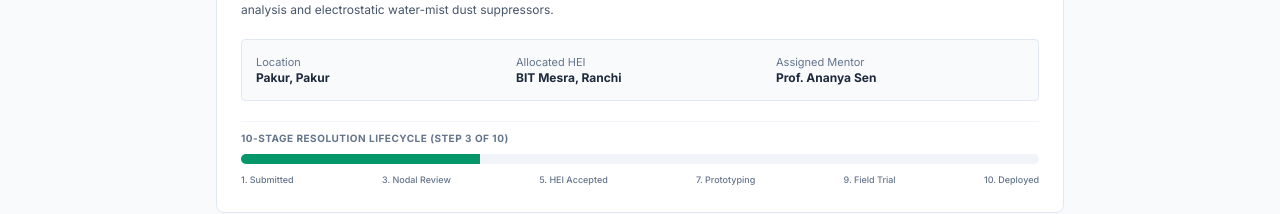
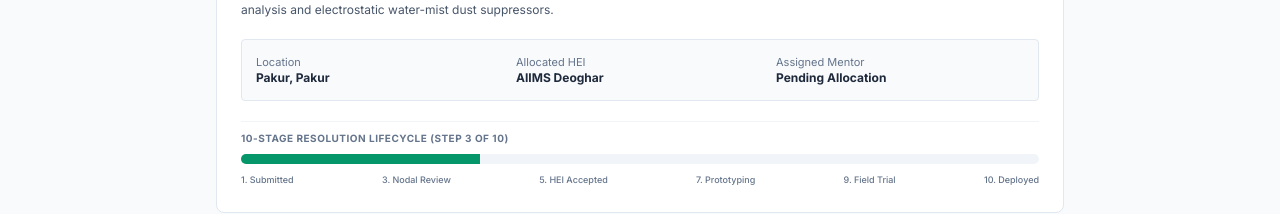
Before and after one commit to hivirathi26-cloud/SIH, a React (Vite) app in the folder apps/web/: page /track in a window 1280 px wide. Shown: the part 449-663 px from the top of the page. Built offline with nearby package versions, Linux system fonts and the light colour scheme.

Commit message:
fix: make AI recommended academic routing card cover text dynamic across all validation portals

```diff
--- a/apps/web/src/pages/portals/CitizenPortalPage.tsx
+++ b/apps/web/src/pages/portals/CitizenPortalPage.tsx
@@ -521,7 +521,7 @@ export const CitizenPortalPage: React.FC = () => {
                     <div className="bg-emerald-50/70 border border-emerald-300 p-3 rounded text-xs flex items-center space-x-2.5">
                       <Briefcase className="w-4 h-4 text-emerald-800 shrink-0" />
                       <div className="text-emerald-950">
-                        <strong>Milestone Update:</strong> Bilateral MoU executed with <strong>Tata Steel CSR Foundation</strong>. R&D grant funds committed. Multi-disciplinary student team active in BIT Mesra laboratory prototyping.
+                        <strong>Milestone Update:</strong> Bilateral MoU executed with <strong>Tata Steel CSR Foundation</strong>. R&D grant funds committed. Multi-disciplinary student team active in {p.assignedUniversityName || "partner university"} laboratory prototyping.
                       </div>
                     </div>
                   )}
--- a/apps/web/src/pages/portals/FacultyPortalPage.tsx
+++ b/apps/web/src/pages/portals/FacultyPortalPage.tsx
@@ -990,7 +990,7 @@ export const FacultyPortalPage: React.FC = () => {
                   <div className="flex flex-col sm:flex-row sm:items-center justify-between gap-2 pb-2 border-b border-slate-100">
                     <div>
                       <span className="font-mono text-slate-500 text-[11px] block">
-                        Project: {targetProp?.title || "BIT Mesra Research Cohort"}
+                        Project: {targetProp?.title || (eco?.shortName ? `${eco.shortName} Research Cohort` : "University Research Cohort")}
                       </span>
                       <h4 className="font-heading font-bold text-slate-900 text-sm mt-0.5">
                         {m.displayName}
--- a/apps/web/src/pages/portals/GovtAdminPortalPage.tsx
+++ b/apps/web/src/pages/portals/GovtAdminPortalPage.tsx
@@ -7,6 +7,7 @@ import { AnalyticsCharts } from "../../components/analytics/AnalyticsCharts";
 import { ExplainableAIModal } from "../../components/ai/ExplainableAIModal";
 import { BlockchainLedgerModal } from "../../components/lifecycle/BlockchainLedgerModal";
 import { StatusPill } from "../../components/common/StatusPill";
+import { getAiRoutingRecommendations, UNIVERSITY_ECOSYSTEMS } from "../../data/universityEcosystems";
 import {
   BarChart3,
   ShieldCheck,
@@ -161,7 +162,40 @@ export const GovtAdminPortalPage: React.FC = () => {
           </div>
 
           <div className="space-y-3">
-            {pendingValidation.map((p) => (
+            {pendingValidation.map((p) => {
+              const recs = getAiRoutingRecommendations(p.category, p.title, p.description, p.district);
+              const isHealth =
+                p.category === "Healthcare & MedTech" ||
+                `${p.title} ${p.description}`.toLowerCase().includes("fever") ||
+                `${p.title} ${p.description}`.toLowerCase().includes("flew") ||
+                `${p.title} ${p.description}`.toLowerCase().includes("flu") ||
+                `${p.title} ${p.description}`.toLowerCase().includes("virus");
+
+              const isMining =
+                p.category === "Environment & Mining Remediation" ||
+                `${p.title} ${p.description}`.toLowerCase().includes("coal") ||
+                `${p.title} ${p.description}`.toLowerCase().includes("mining");
+
+              const topMatch = (() => {
+                if (p.aiExplanation?.suggestedUniversities && p.aiExplanation.suggestedUniversities.length > 0) {
+                  const existingTop = p.aiExplanation.suggestedUniversities[0];
+                  if (isHealth && existingTop.universityId !== "univ-aiims-deoghar") {
+                    return recs[0];
+                  }
+                  if (isMining && existingTop.universityId !== "univ-iit-dhanbad") {
+                    return recs[0];
+                  }
+                  return existingTop;
+                }
+                return recs[0];
+              })();
+
+              const domainBadge =
+                UNIVERSITY_ECOSYSTEMS[topMatch.universityId]?.domainName || p.category;
+
+              const matchPct = Math.round(topMatch.score > 1 ? topMatch.score : topMatch.score * 100);
+
+              return (
                 <div key={p.id} className="bg-white p-5 rounded-lg border border-slate-200 shadow-xs space-y-3">
                   <div className="flex justify-between items-start pb-2 border-b border-slate-100">
                     <div className="flex items-center space-x-2">
@@ -180,22 +214,30 @@ export const GovtAdminPortalPage: React.FC = () => {
                     <p className="text-slate-600 mt-1 leading-relaxed">{p.description}</p>
                   </div>
 
-                <div className="bg-blue-50/60 p-3 rounded border border-blue-100 flex items-center justify-between">
+                  <div className="bg-blue-50/60 p-3 rounded border border-blue-100 flex flex-col sm:flex-row sm:items-center justify-between gap-3">
                     <div>
-                    <span className="font-bold text-blue-950 block">AI Recommended Academic Routing:</span>
-                    <span className="text-blue-900">#1 BIT Mesra, Ranchi (96% Match) • Environmental Engg</span>
+                      <div className="flex items-center space-x-2">
+                        <span className="font-bold text-blue-950 text-xs">AI Recommended Academic Routing:</span>
+                        <span className="bg-blue-100 text-blue-800 text-[10px] font-bold px-1.5 py-0.5 rounded">
+                          AI Best Match ({matchPct}% Fit)
+                        </span>
+                      </div>
+                      <span className="text-blue-900 font-semibold text-xs mt-0.5 block">
+                        #{topMatch.rank || 1} {topMatch.universityName} ({matchPct}% Match) • {domainBadge}
+                      </span>
                     </div>
 
                     <button
                       onClick={() => setSelectedProbForXAI(p)}
-                    className="px-3 py-1.5 bg-[#0f2942] text-white rounded font-semibold flex items-center space-x-1"
+                      className="px-3 py-1.5 bg-[#0f2942] text-white rounded font-semibold flex items-center space-x-1 shrink-0 text-xs"
                     >
                       <BrainCircuit className="w-3.5 h-3.5" />
                       <span>Inspect Explainable AI & Confirm &rarr;</span>
                     </button>
                   </div>
                 </div>
-            ))}
+              );
+            })}
           </div>
         </div>
       )}
@@ -227,7 +269,7 @@ export const GovtAdminPortalPage: React.FC = () => {
                   <div className="flex flex-col sm:flex-row sm:items-center justify-between gap-2 pb-2 border-b border-slate-100">
                     <div>
                       <span className="font-mono text-slate-500 text-[11px] block">
-                        Project: {targetProp?.title || "Active Research Cohort"} ({targetProp?.universityName || "BIT Mesra"})
+                        Project: {targetProp?.title || "Active Research Cohort"} ({targetProp?.universityName || "Participating HEI"})
                       </span>
                       <h4 className="font-heading font-bold text-slate-900 text-sm mt-0.5">
                         {m.displayName}
--- a/apps/web/src/pages/public/PublicTrackPage.tsx
+++ b/apps/web/src/pages/public/PublicTrackPage.tsx
@@ -88,11 +88,18 @@ export const PublicTrackPage: React.FC = () => {
             </div>
             <div>
               <span className="text-slate-500 block text-[11px]">Allocated HEI</span>
-              <span className="font-bold text-slate-800">{searchedProblem.assignedUniversityName || "BIT Mesra, Ranchi"}</span>
+              <span className="font-bold text-slate-800">
+                {searchedProblem.assignedUniversityName ||
+                  searchedProblem.aiExplanation?.suggestedUniversities?.[0]?.universityName ||
+                  "Pending Nodal Routing"}
+              </span>
             </div>
             <div>
               <span className="text-slate-500 block text-[11px]">Assigned Mentor</span>
-              <span className="font-bold text-slate-800">{searchedProblem.assignedFacultyName || "Prof. Ananya Sen"}</span>
+              <span className="font-bold text-slate-800">
+                {searchedProblem.assignedFacultyName ||
+                  (searchedProblem.assignedUniversityName ? "Faculty Assignment in Progress" : "Pending Allocation")}
+              </span>
             </div>
           </div>
 
```
Lines whose indentation alone changed are shown as unchanged.
